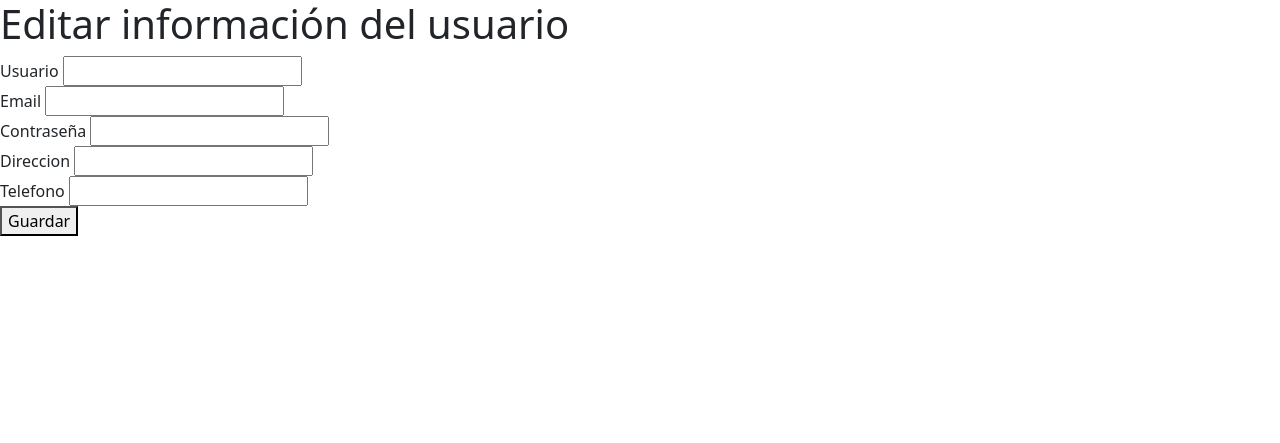
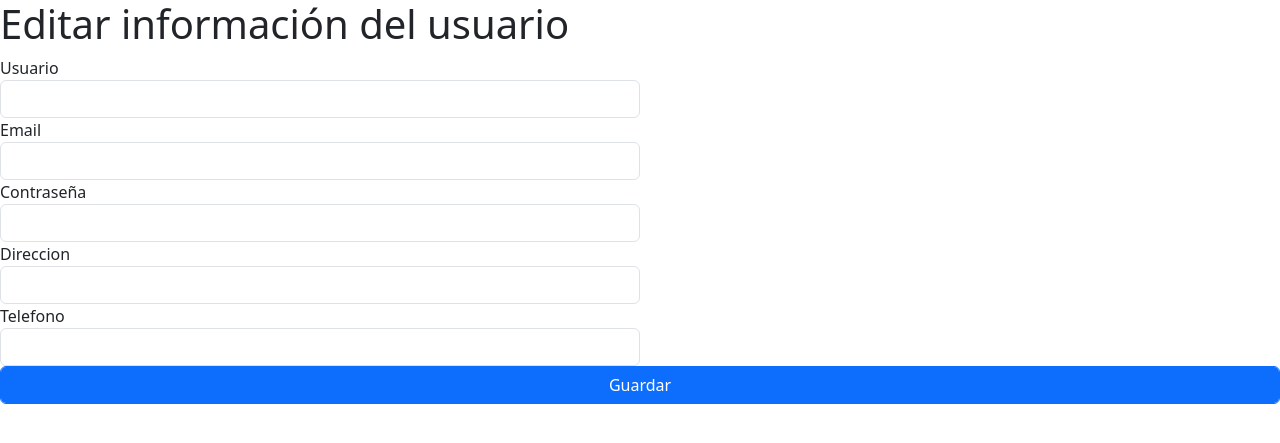
Before and after one commit to juanivan15/php, a PHP site: page /usuarios/editar.php?id=1 in a window 1280 px wide. Shown: the top 443 px of the page. Run offline with PHP 8.4, Linux system fonts and the light colour scheme; data that the repository does not hold is empty.

Commit message:
detalles

```diff
--- a/index.php
+++ b/index.php
@@ -23,6 +23,9 @@
                 <ul class="navbar-nav ms-auto fuentes">
                     <li class="nav-item">
                         <a class="nav-link active" aria-current="page" href="index.php">Inicio</a>
+                    </li>
+                    <li class="nav-item">
+                        <a class="nav-link active" aria-current="page" href="login/vistausuario.php">Filtro de búsqueda</a>
                     </li>
                     <li class="nav-item">
                         <a class="nav-link" href="login/Index.php">Iniciar Sesión</a>
--- a/login/sesionusuario.php
+++ b/login/sesionusuario.php
@@ -31,6 +31,12 @@
                         <a class="nav-link active:hover" href="../tablas/tablareservas.php">Ver reservas</a>
                     </li>
                     <li class="nav-item">
+                        <a class="nav-link active:hover" href="../tablas/tablaeventos.php">Ver eventos</a>
+                    </li>
+                    <li class="nav-item">
+                        <a class="nav-link active:hover" href="../tablas/tablausuarios.php">Ver usuarios</a>
+                    </li>
+                    <li class="nav-item">
                         <a class="nav-link active:hover" href="vistausuario.php">Vista exotica</a>
                     </li>
                     <li class="nav-item">
--- a/usuarios/editar.php
+++ b/usuarios/editar.php
@@ -60,27 +60,27 @@ if ($_SERVER["REQUEST_METHOD"] == "POST"){
     <h1>Editar información del usuario</h1>
 <form class="form" action="<?= $_SERVER["PHP_SELF"]; ?>?id=<?= $id ?>" method="POST">
     <input type="hidden" name="id" value="<?= $id ?>">
-<div>
+<div class="col-6">
     <label for="usuario">Usuario</label>
-    <input type="text" name="usuario" value="<?= $usuario ?>" required>
+    <input type="text"  class="form-control" name="usuario" value="<?= $usuario ?>" required>
 </div>
-<div>
+<div class="col-6">
     <label for="email">Email</label>
-    <input type="email" name="email" value="<?= $email ?>" required>
+    <input type="email" class="form-control" name="email" value="<?= $email ?>" required>
 </div>
-<div>
+<div class="col-6">
     <label for="contraseña">Contraseña</label>
-    <input type="password" name="contraseña" value="<?= $contraseña ?>" required>
+    <input type="password" class="form-control" name="contraseña" value="<?= $contraseña ?>" required>
 </div>
-<div>
+<div class="col-6">
     <label for="direccion">Direccion</label>
-    <input type="text" name="direccion" value="<?= $direccion ?>" required>
+    <input type="text" class="form-control" name="direccion" value="<?= $direccion ?>" required>
 </div>
-<div>
+<div class="col-6">
     <label for="telefono">Telefono</label>
-    <input type="text" name="telefono" value="<?= $telefono ?>" required>
+    <input type="text" class="form-control" name="telefono" value="<?= $telefono ?>" required>
 </div>
-<button type="submit" class="envio">Guardar</button>
+<button type="submit" class="form-control btn btn-primary">Guardar</button>
 </form>
 <script src="https://cdn.jsdelivr.net/npm/bootstrap@5.3.1/dist/js/bootstrap.bundle.min.js"
         integrity="sha384-HwwvtgBNo3bZJJLYd8oVXjrBZt8cqVSpeBNS5n7C8IVInixGAoxmnlMuBnhbgrkm" crossorigin="anonymous">
```
Also changed, not shown: eventos/agregar.php (+13 -13 lines), eventos/editar.php (+10 -10 lines), usuarios/agregar.php (+6 -6 lines).
